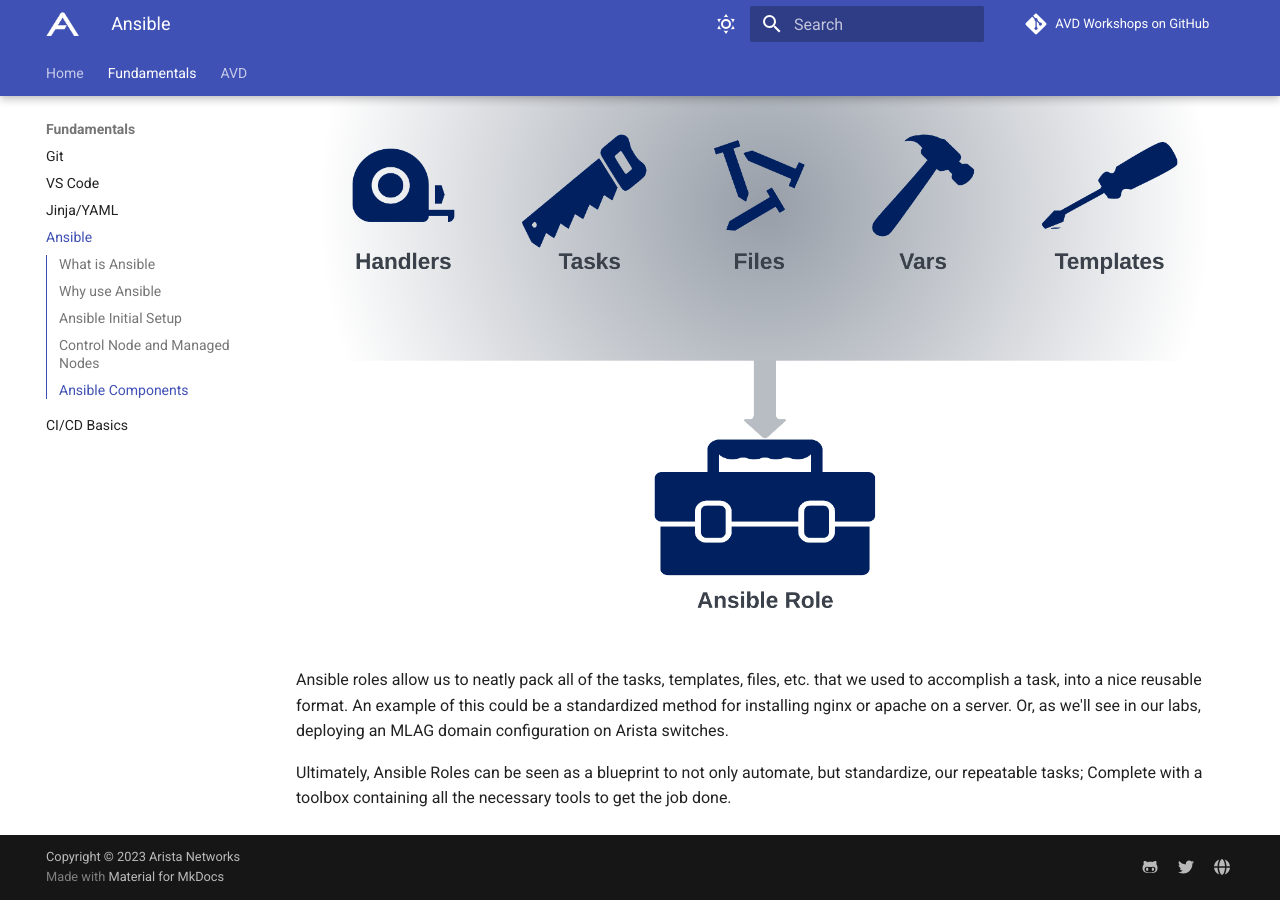
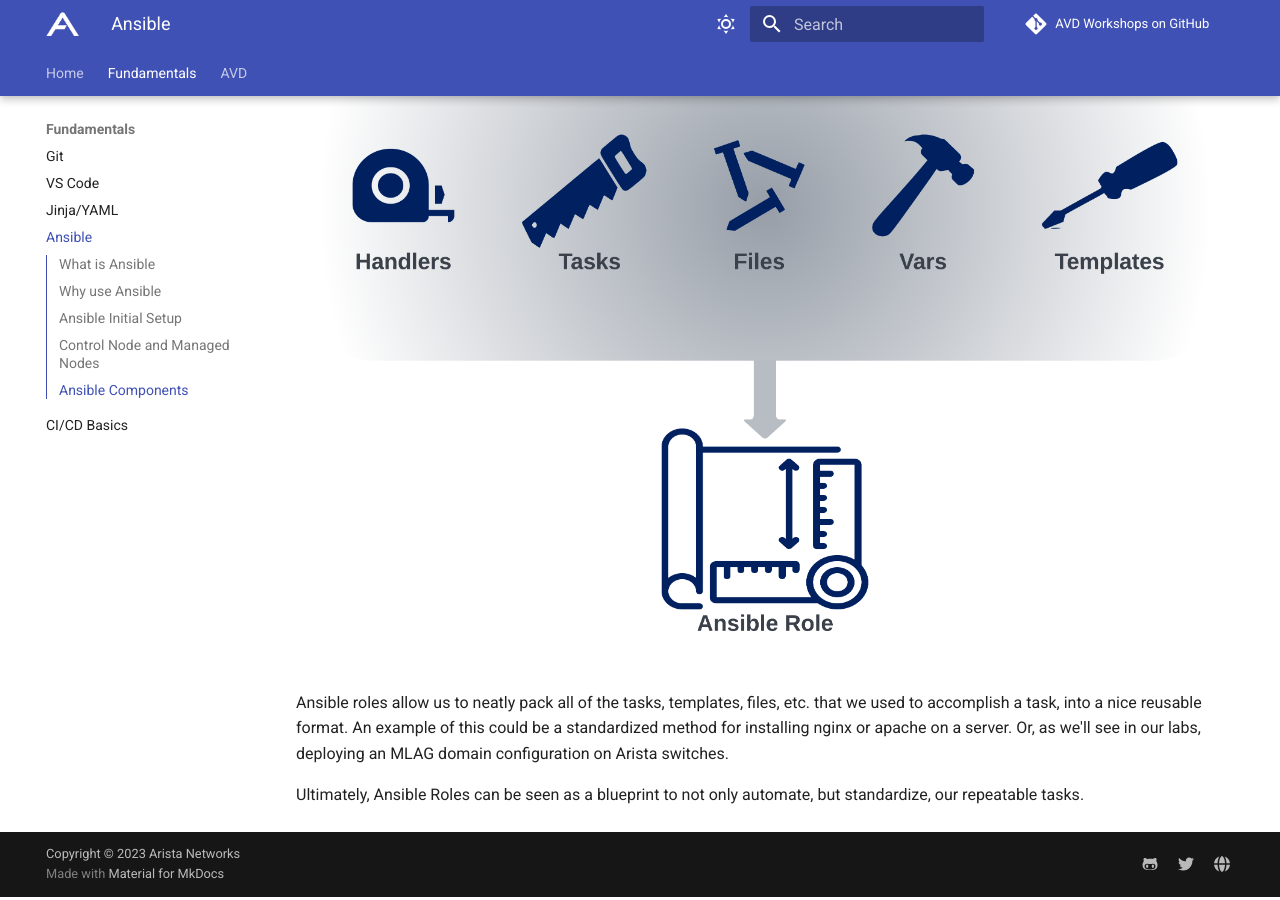
Before and after one commit to aristanetworks/avd-workshops, an MkDocs documentation site: the page built from workshops/ansible.md, in a window 1280 px wide and 900 px high, scrolled down 15497 px. Built offline with MkDocs 1.6.1 and Material for MkDocs 9.7.7, drawn with Linux system fonts in a browser that asks for light colours; comment, search, counter and statistics services are not loaded.

Commit message:
ansible roles image update

```diff
--- a/workshops/ansible.md
+++ b/workshops/ansible.md
@@ -628,4 +628,4 @@
 
 Ansible roles allow us to neatly pack all of the tasks, templates, files, etc. that we used to accomplish a task, into a nice reusable format. An example of this could be a standardized method for installing nginx or apache on a server. Or, as we'll see in our labs, deploying an MLAG domain configuration on Arista switches.
 
-Ultimately, Ansible Roles can be seen as a blueprint to not only automate, but standardize, our repeatable tasks; Complete with a toolbox containing all the necessary tools to get the job done.
+Ultimately, Ansible Roles can be seen as a blueprint to not only automate, but standardize, our repeatable tasks.
```
Also changed, not shown: workshops/assets/images/ansible_roles.png.
